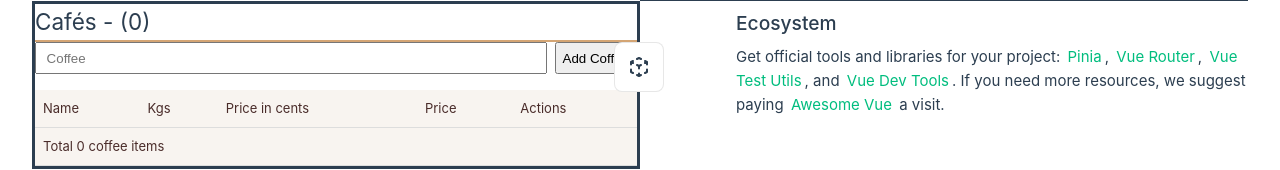
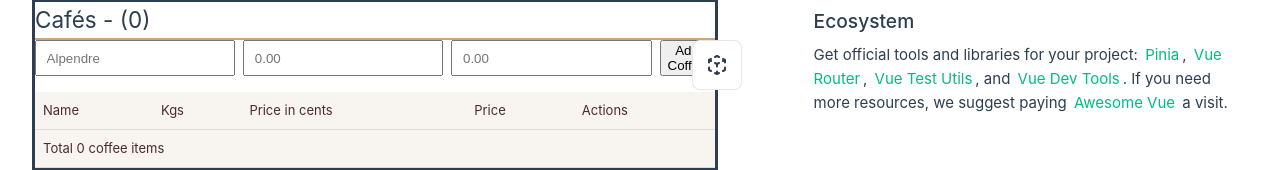
Before and after one commit to paulograbin/coffee, a Vue app: page /#/ in a window 1280 px wide. Shown: the part 407-577 px from the top of the page. Built offline with nearby package versions, Linux system fonts and the light colour scheme; the HTML template or start-up script is replaced by a standard one.

Commit message:
Add coffee

```diff
--- a/src/components/CoffeeTable.vue
+++ b/src/components/CoffeeTable.vue
@@ -4,12 +4,16 @@ import { ref } from 'vue'
 
 const store = useCoffeeStore()
 
-const newCoffee = ref('')
+const newCoffeeName = ref('')
+const newCoffeeWeight = ref<number | null>(null)
+const newCoffeePrice = ref<number | null>(null)
 
 function addCoffee() {
-  const random = crypto.randomUUID()
+  if (!newCoffeeName.value || !newCoffeeName.value.trim()) return
+  if (!newCoffeeWeight.value || newCoffeeWeight.value <= 0) return
+  if (!newCoffeePrice.value || newCoffeePrice.value <= 0) return
 
-  store.addCoffee(random, 5353, 34343)
+  store.addCoffee(newCoffeeName.value, newCoffeeWeight.value, newCoffeePrice.value)
 }
 </script>
 
@@ -18,7 +22,9 @@ function addCoffee() {
     <h2 class="cardDescription">Cafés - ({{ store.coffees.length }})</h2>
 
     <form @submit.prevent="addCoffee" class="add-form">
-      <input v-model="newCoffee" placeholder="Coffee" type="text" />
+      <input v-model="newCoffeeName" placeholder="Alpendre" type="text" />
+      <input v-model="newCoffeeWeight" placeholder="0.00" type="number" />
+      <input v-model="newCoffeePrice" placeholder="0.00" type="number" />
       <button type="submit">Add Coffee</button>
     </form>
 
```
